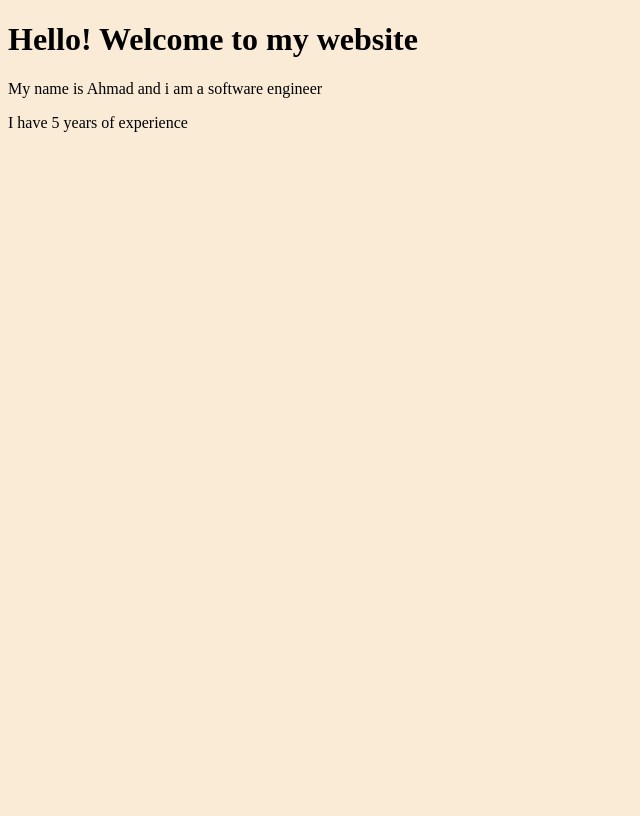
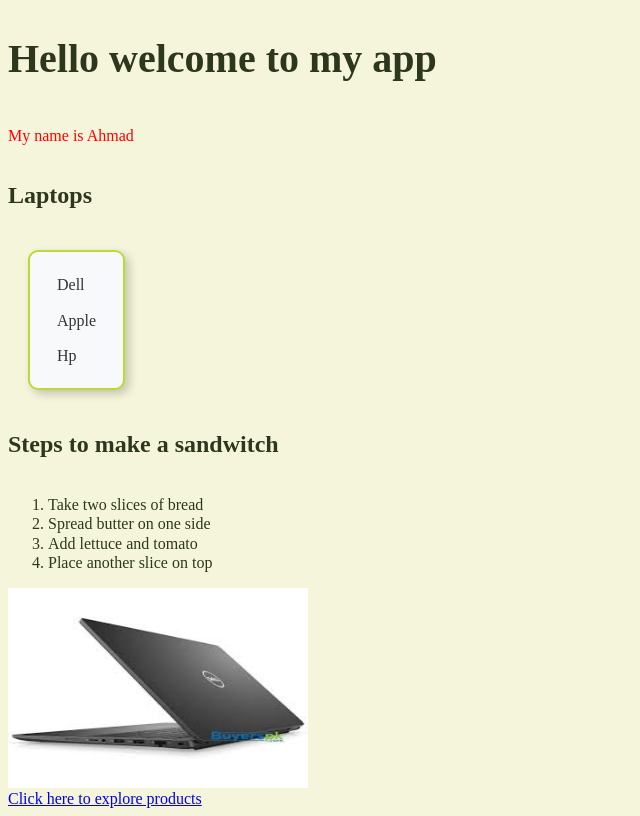
Before and after one commit to AhmadAffan337/newrepo_beginners, a plain HTML site: page index.html in a window 1280 px wide. Shown: the whole page, without its empty margins (0-640 px from the left). Drawn offline with Linux system fonts and the light colour scheme.

Commit message:
I created my own website

```diff
--- a/index.html
+++ b/index.html
@@ -3,20 +3,76 @@
   <head>
     <meta charset="UTF-8" />
     <meta name="viewport" content="width=device-width, initial-scale=1.0" />
-    <title>My website</title>
+    <title>Document</title>
 
     <style>
       body {
-        background-color: antiquewhite;
+        display: grid;
+        height: 100vh;
+        background-color: beige;
+        margin: 10;
+        padding: 10;
+        color: rgb(45, 55, 29);
+        /*text-align: center;*/
+        line-height: 1.2;
+      }
+
+      .heading {
+        font-size: 40px;
+      }
+
+      p {
+        color: red;
+      }
+
+      .ulist {
+        list-style-type: none; /* Removes default bullet points */
+        padding: 15px;
+        margin: 20px;
+        border: 2px solid #badb34; /* Blue border */
+        border-radius: 10px; /* Rounded corners */
+        box-shadow: 4px 4px 10px rgba(0, 0, 0, 0.2); /* Soft shadow */
+        background-color: #f8f9fa; /* Light background */
+        width: fit-content; /* Adjusts width to content */
+      }
+
+      ul li {
+        padding: 8px 12px;
+        font-size: 16px;
+        color: #333;
       }
     </style>
   </head>
 
   <body>
-    <h1>Hello! Welcome to my website</h1>
+    <h1 class="heading">Hello welcome to my app</h1>
+    <p>My name is Ahmad</p>
 
-    <p>My name is Ahmad and i am a software engineer</p>
+    <h2>Laptops</h2>
+    <ul class="ulist">
+      <li>Dell</li>
+      <li>Apple</li>
+      <li>Hp</li>
+    </ul>
 
-    <p>I have 5 years of experience</p>
+    <h2>Steps to make a sandwitch</h2>
+
+    <ol>
+      <li>Take two slices of bread</li>
+      <li>Spread butter on one side</li>
+      <li>Add lettuce and tomato</li>
+      <li>Place another slice on top</li>
+    </ol>
+
+    <img
+      width="300"
+      height="200"
+      src="download.jpg"
+      alt="This is a great image"
+    />
+
+    <a href="https://www.daraz.pk/catalog/?q=Gaming%20laptop%20&from=input"
+      >Click here to explore products</a
+    >
   </body>
 </html>
```
Also changed, not shown: download.jpg (added), first.js (added).
